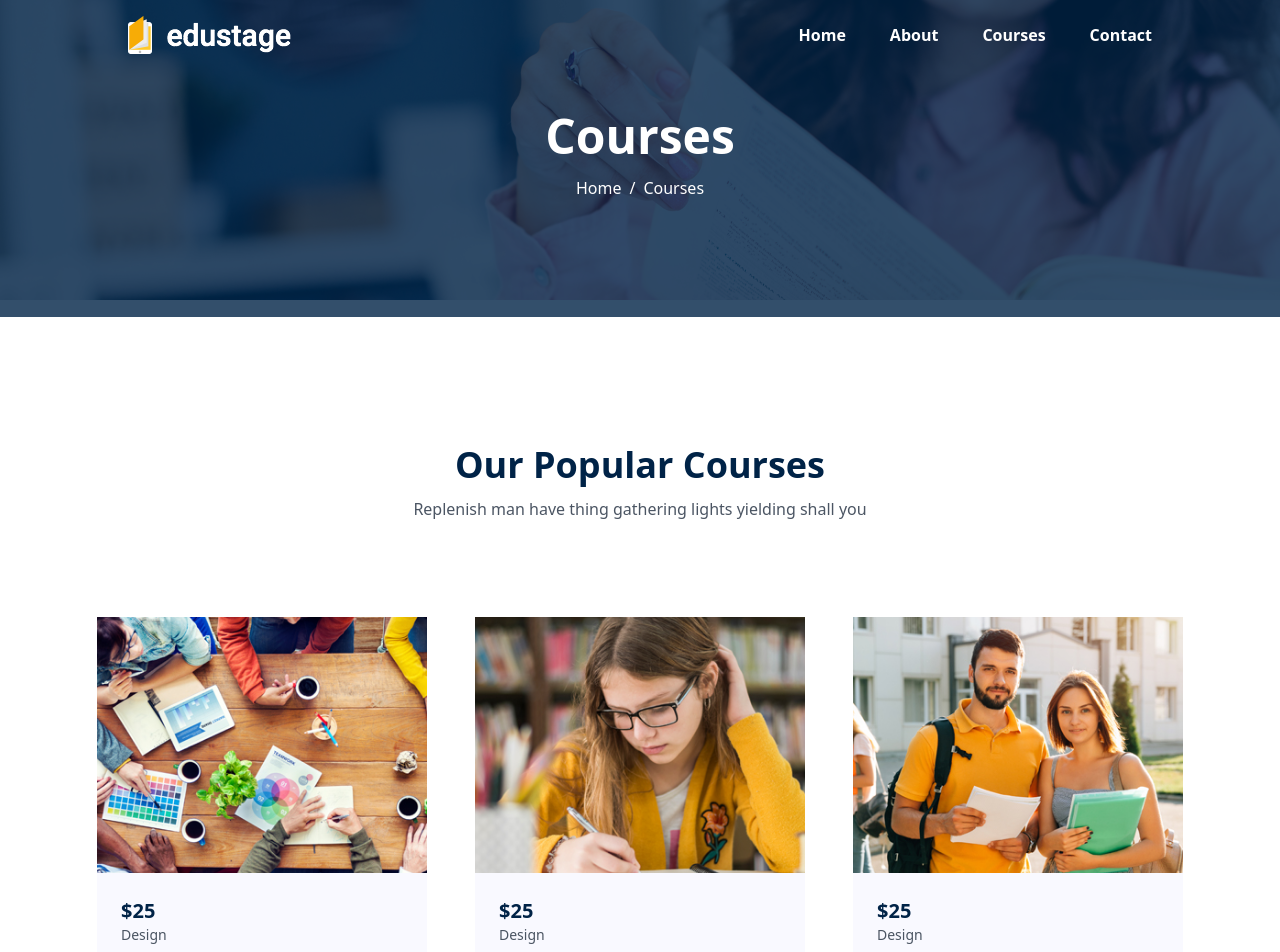
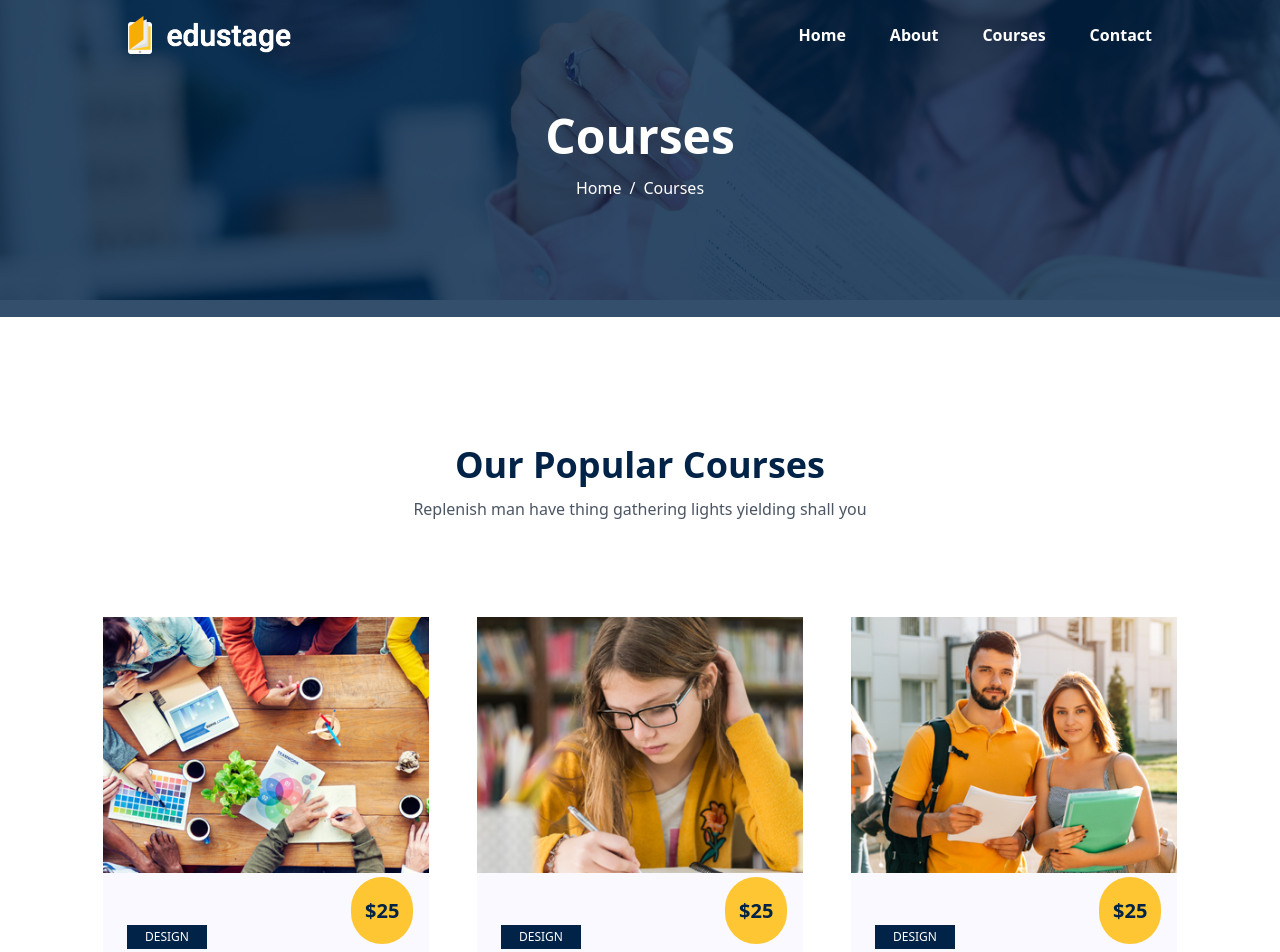
Before and after one commit to beaux-noodos/Landing, a React (Vite) app: page /courses in a window 1280 px wide. Shown: the top 952 px of the page. Built offline with nearby package versions, Linux system fonts and the light colour scheme.

Commit message:
style: change color in courseCard

```diff
--- a/src/components/course/CourseCard.jsx
+++ b/src/components/course/CourseCard.jsx
@@ -13,17 +13,17 @@ const CourseCard = ({ imgSrc, price, tag, title, description, authorImg, authorN
 
   return (
     <div
-      className="overflow-hidden bg-background h-[557px] w-[330px] hover:shadow-2xl hover:shadow-gray-200 cursor-pointer"
+      className="overflow-hidden bg-background h-[557px] w-[326px] hover:shadow-2xl hover:shadow-gray-200 cursor-pointer"
       onClick={handleCardClick}
     >
-      <div>
+      <div className=''>
         <img className="w-full h-64 object-cover" src={imgSrc} alt={title} />
       </div>
       <div className="p-6">
-        <span className="price text-xl font-bold text-secondary">${price}</span>
-        <span className="tag mb-4 block text-sm text-gray-600">{tag}</span>
+        <span className="text-xl font-bold text-center text-secondary hover:text-primary bg-primary hover:bg-secondary px-3.5 py-5 rounded-full ml-56">${price}</span>
+        <span className="mb-4 block text-xs text-white bg-secondary w-20 text-center py-1">{tag}</span>
         <h4 className="mb-3 text-lg font-semibold">
-          <a href="course-details.html" className="text-secondary">{title}</a>
+          <a href="course-details.html" className="text-secondary hover:text-primary">{title}</a>
         </h4>
         <p className="text-gray-700">{description}</p>
         <div className="flex justify-between items-center mt-4">
--- a/src/components/course/PopularCourse.jsx
+++ b/src/components/course/PopularCourse.jsx
@@ -6,7 +6,7 @@ const courses = [
   {
     imgSrc: 'img/courses/c1.jpg',
     price: 25,
-    tag: 'Design',
+    tag: 'DESIGN',
     title: 'Custom Product Design',
     description: 'One make creepeth man bearing their one firmament won’t fowl meat over sea',
     authorImg: 'img/courses/author1.png',
@@ -17,7 +17,7 @@ const courses = [
   {
     imgSrc: 'img/courses/c2.jpg',
     price: 25,
-    tag: 'Design',
+    tag: 'DESIGN',
     title: 'Social Media Network',
     description: 'One make creepeth man bearing their one firmament won’t fowl meat over sea',
     authorImg: 'img/courses/author2.png',
@@ -28,7 +28,7 @@ const courses = [
   {
     imgSrc: 'img/courses/c3.jpg',
     price: 25,
-    tag: 'Design',
+    tag: 'DESIGN',
     title: 'Computer Engineering',
     description: 'One make creepeth man bearing their one firmament won’t fowl meat over sea',
     authorImg: 'img/courses/author3.png',
```
